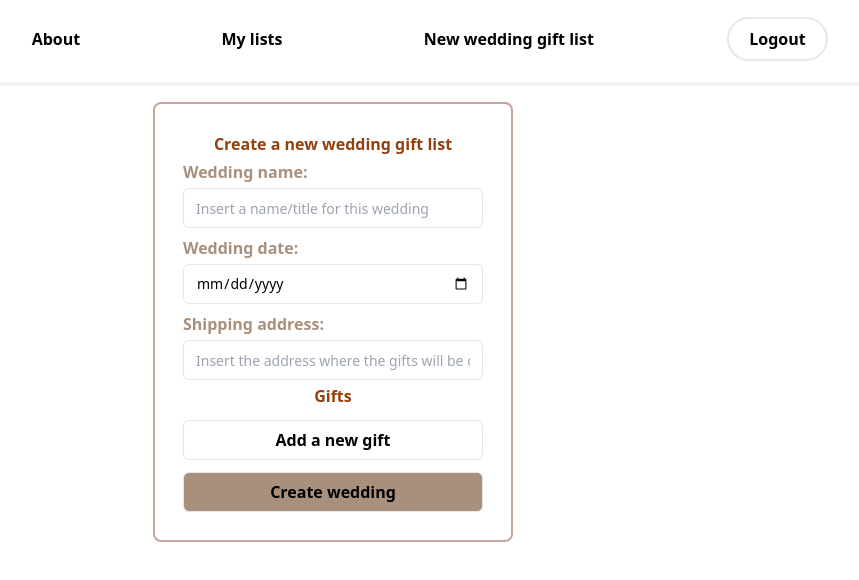
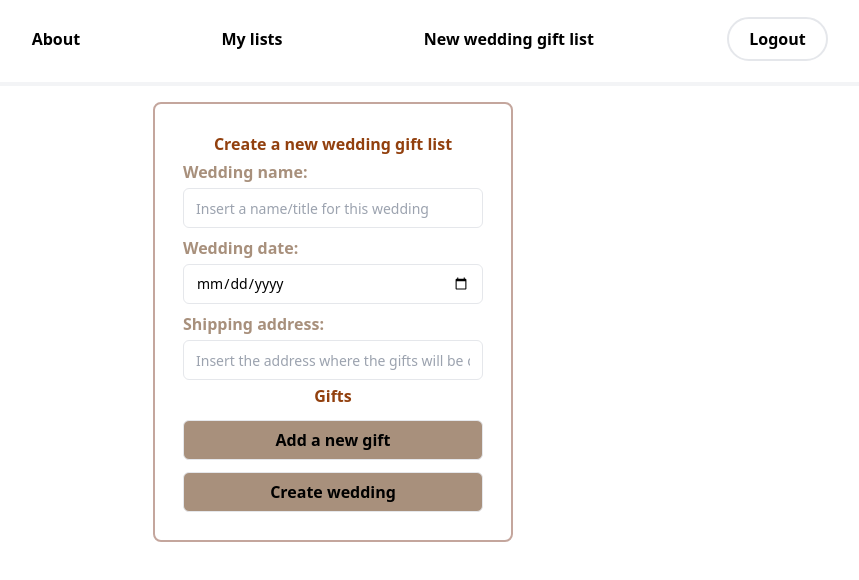
Before and after one commit to Tute24/wgl-app, a Next.js app in the folder frontend/: page /createList in a window 1280 px wide. Shown: the top 580 px of the page, without its empty margins (307-1166 px from the left). Built offline with nearby package versions, Linux system fonts and the light colour scheme; sample sign-in values are in the browser's storage.

Commit message:
refactor: changing the color behavior of the user button

```diff
--- a/frontend/src/components/Common/buttons/user-button/user-button.tsx
+++ b/frontend/src/components/Common/buttons/user-button/user-button.tsx
@@ -1,16 +1,14 @@
 interface UserButtonProps {
   id: string
   content: React.ReactNode
-    onClick: (e:React.MouseEvent<HTMLButtonElement>) => void
-    bg: string
-    bgHover: string
+  onClick: (e: React.MouseEvent<HTMLButtonElement>) => void
 }
 
-  export default function UserButton({ id, content, onClick, bg, bgHover }: UserButtonProps) {
+export default function UserButton({ id, content, onClick }: UserButtonProps) {
   return (
     <div>
       <button
-          className={`text-black min-w-[100px] w-full font-bold border-solid border bg-${bg} hover:${bgHover} h-10 rounded-md`}
+        className={`text-black min-w-[100px] w-full font-bold border-solid border bg-mutedTaupe hover:bg-dustyRose h-10 rounded-md`}
         type="button"
         id={id}
         onClick={onClick}
```
Lines whose indentation alone changed are shown as unchanged.
